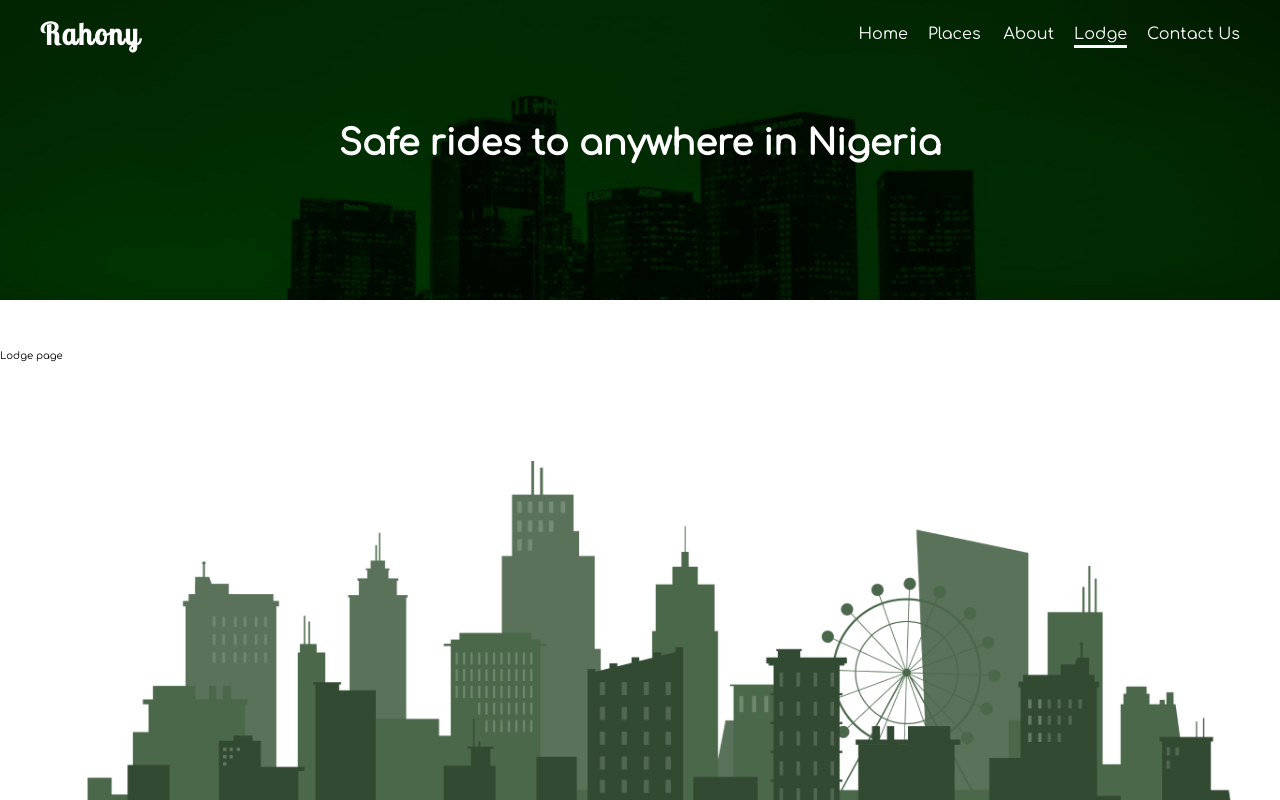
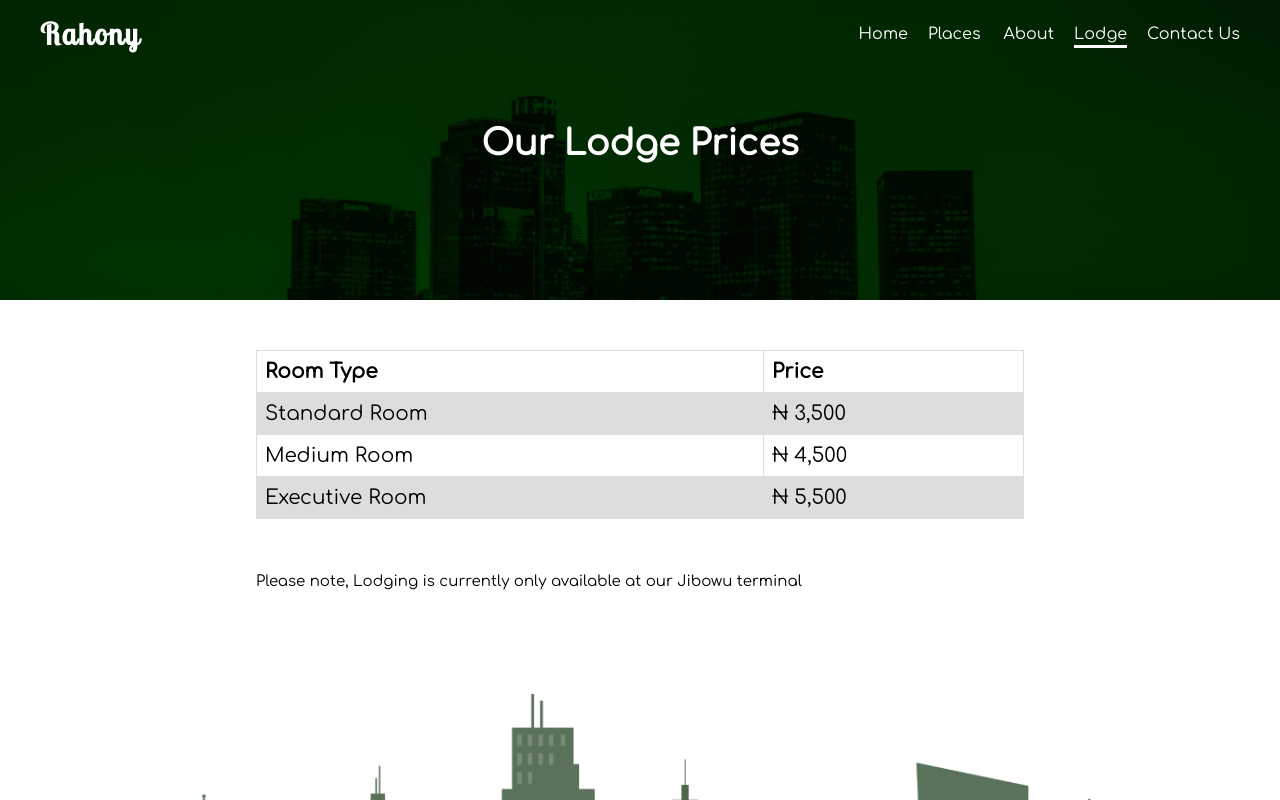
Before and after one commit to megaconfidence/rahony, a React (Create React App) app: page /lodge in a window 1280 px wide. Shown: the top 800 px of the page. Built offline with nearby package versions, Linux system fonts and the light colour scheme.

Commit message:
feat: Adds services and lodge page

```diff
--- a/src/components/ExplorePage.scss
+++ b/src/components/ExplorePage.scss
@@ -34,6 +34,9 @@
         &__text {
           opacity: 0.8;
           font-size: 1.3rem;
+          &.--margin_top {
+            margin-top: 2rem;
+          }
         }
       }
       &__details {
@@ -42,17 +45,22 @@
           display: flex;
           align-items: center;
           &__icon {
+            width: 30%;
             margin-right: 2rem;
+            &__cover {
+              padding: 2rem;
+              width: fit-content;
+              height: fit-content;
+              border-radius: 9999px;
               background-color: #f1f1f1;
-            border-radius: 50%;
-            width: 8rem;
-            height: 8rem;
-            display: flex;
-            justify-content: center;
-            align-items: center;
               img {
                 width: 5rem;
+                height: 4rem;
               }
+            }
+          }
+          &__items {
+            width: 70%;
           }
         }
       }
--- a/src/components/Header.js
+++ b/src/components/Header.js
@@ -11,6 +11,7 @@ const Header = ({ location: { pathname } }) => {
     about: 'About Us',
     places: 'Places',
     contact: 'Contact Us',
+    lodge: 'Our Lodge Prices',
     'places/jibowu': 'The Centre of Excellence',
     'places/ejigbo': 'The Centre of Excellence',
     'places/water line': 'The Treasure Base',
--- a/src/components/Homepage.js
+++ b/src/components/Homepage.js
@@ -59,7 +59,9 @@ const HomePage = () => {
             Enjoy comfort and rest in any of our affordable lodges.
           </div>
         </div>
-        <div className='lodging__btn'>Pricing</div>
+        <Link to='/lodge'>
+          <div className='lodging__btn'>Pricing</div>
+        </Link>
       </div>
       <div className='group group--facilities'>
         <Head content='Our Facilities' />
--- a/src/components/Homepage.scss
+++ b/src/components/Homepage.scss
@@ -1,4 +1,7 @@
 .homepage {
+  a {
+    text-decoration: none;
+  }
   .group {
     padding: 4.8rem var(--pagepad);
 
--- /dev/null
+++ b/src/components/LodgePage.scss
@@ -0,0 +1,24 @@
+.lodgePage {
+  padding: 0 var(--pagepad);
+  font-size: 1.5rem;
+  line-height: 2.5rem;
+  table {
+    width: 100%;
+    font-size: 2rem;
+    text-align: left;
+    border-collapse: collapse;
+    td,
+    th {
+      padding: 8px;
+      text-align: left;
+      border: 1px solid #dddddd;
+    }
+
+    tr:nth-child(even) {
+      background-color: #dddddd;
+    }
+  }
+  .note {
+    margin-top: 5rem;
+  }
+}
--- a/src/components/Lodgepage.js
+++ b/src/components/Lodgepage.js
@@ -1,7 +1,32 @@
 import React from 'react';
+import './LodgePage.scss';
 
 const LodgePage = () => {
-  return <div>Lodge page</div>;
+  return (
+    <div className='lodgePage'>
+      <table>
+        <tr>
+          <th>Room Type</th>
+          <th>Price</th>
+        </tr>
+        <tr>
+          <td>Standard Room</td>
+          <td>&#8358; 3,500</td>
+        </tr>
+        <tr>
+          <td>Medium Room</td>
+          <td>&#8358; 4,500</td>
+        </tr>
+        <tr>
+          <td>Executive Room</td>
+          <td>&#8358; 5,500</td>
+        </tr>
+      </table>
+      <div className='note'>
+        Please note, Lodging is currently only available at our Jibowu terminal
+      </div>
+    </div>
+  );
 };
 
 export default LodgePage;
--- a/src/components/PlacesPage.scss
+++ b/src/components/PlacesPage.scss
@@ -33,12 +33,13 @@
     }
     &__bottom {
       padding: 1rem;
+      font-size: 1.2rem;
       &__city {
-        font-size: 1.2rem;
+        font-size: 1.5rem;
         font-weight: bold;
       }
       &__state {
-        margin: 0.5rem 0 0.7rem;
+        margin: 0.7rem 0 0.9rem;
       }
       &__btn {
         color: white;
--- a/src/index.css
+++ b/src/index.css
@@ -24,3 +24,9 @@ html {
     --pagepad: 25%;
   }
 }
+:focus {
+  outline: none;
+}
+::-moz-focus-inner {
+  border: 0;
+}
```
Also changed, not shown: src/components/ExplorePage.js (+36 -25 lines). Lines whose indentation alone changed are shown as unchanged.
